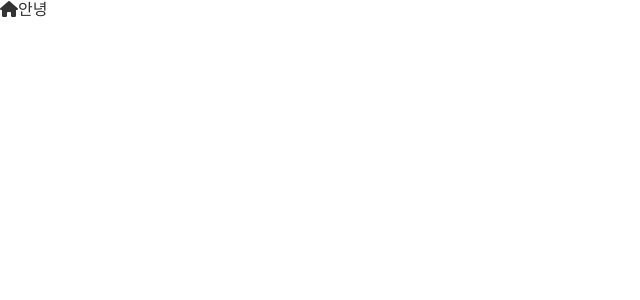
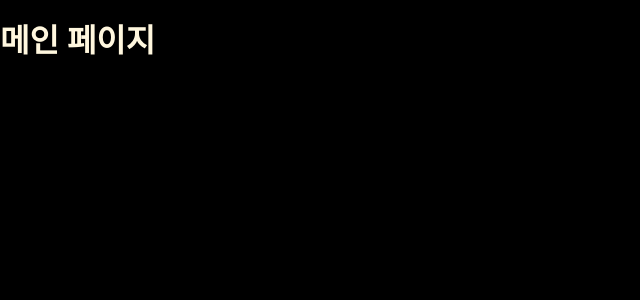
Before and after one commit to kimhyeji/react-pofol, a React (Create React App) app: page /#/main in a window 1280 px wide. Shown: the top 300 px of the page, without its empty margins (0-640 px from the left). Built offline with nearby package versions, Linux system fonts and the light colour scheme; a web font is replaced by a local one.

Commit message:
리액트 라우터, 리코일, classnames, immer 설치

```diff
--- a/package.json
+++ b/package.json
@@ -9,9 +9,13 @@
     "@testing-library/jest-dom": "^5.16.5",
     "@testing-library/react": "^13.4.0",
     "@testing-library/user-event": "^13.5.0",
+    "classnames": "^2.3.2",
     "react": "^18.2.0",
     "react-dom": "^18.2.0",
+    "react-router-dom": "^6.8.1",
     "react-scripts": "5.0.1",
+    "recoil": "^0.7.6",
+    "recoil-persist": "^4.2.0",
     "web-vitals": "^2.1.4"
   },
   "scripts": {
--- a/src/App.js
+++ b/src/App.js
@@ -1,7 +1,21 @@
+import { AppBar, Toolbar } from "@mui/material";
+import { Routes, Route, Navigate, NavLink } from "react-router-dom";
+
+function MainPage() {
+  return (
+    <>
+      <h1>메인 페이지</h1>
+    </>
+  );
+}
+
 export default function App() {
   return (
-    <div>
-      <i className="fa-solid fa-house"></i>안녕
-    </div>
+    <>
+      <Routes>
+        <Route path="/main" element={<MainPage />} />
+        <Route path="*" element={<Navigate to="/main" />} />
+      </Routes>
+    </>
   );
 }
--- a/src/Root.js
+++ b/src/Root.js
@@ -1,5 +1,7 @@
 import React, { useEffect } from "react";
 import { CssBaseline, createTheme, ThemeProvider } from "@mui/material";
+import { RecoilRoot } from "recoil";
+import { HashRouter } from "react-router-dom";
 
 import App from "./App";
 
@@ -48,7 +50,11 @@ export default function Root() {
     <>
       <ThemeProvider theme={theme}>
         <CssBaseline />
-        <App />
+        <RecoilRoot>
+          <HashRouter>
+            <App />
+          </HashRouter>
+        </RecoilRoot>
       </ThemeProvider>
     </>
   );
--- a/src/index.css
+++ b/src/index.css
@@ -14,7 +14,8 @@ html > body textarea,
 html > body pre,
 html > body button {
   font-family: "GmarketSansMedium";
-  color: #333;
+  color: rgb(255, 247, 222);
+  background-color: black;
   text-underline-position: under;
   line-height: 1.3;
 }
```
Also changed, not shown: 1 other file (tests, documents, lock files or other folders).
